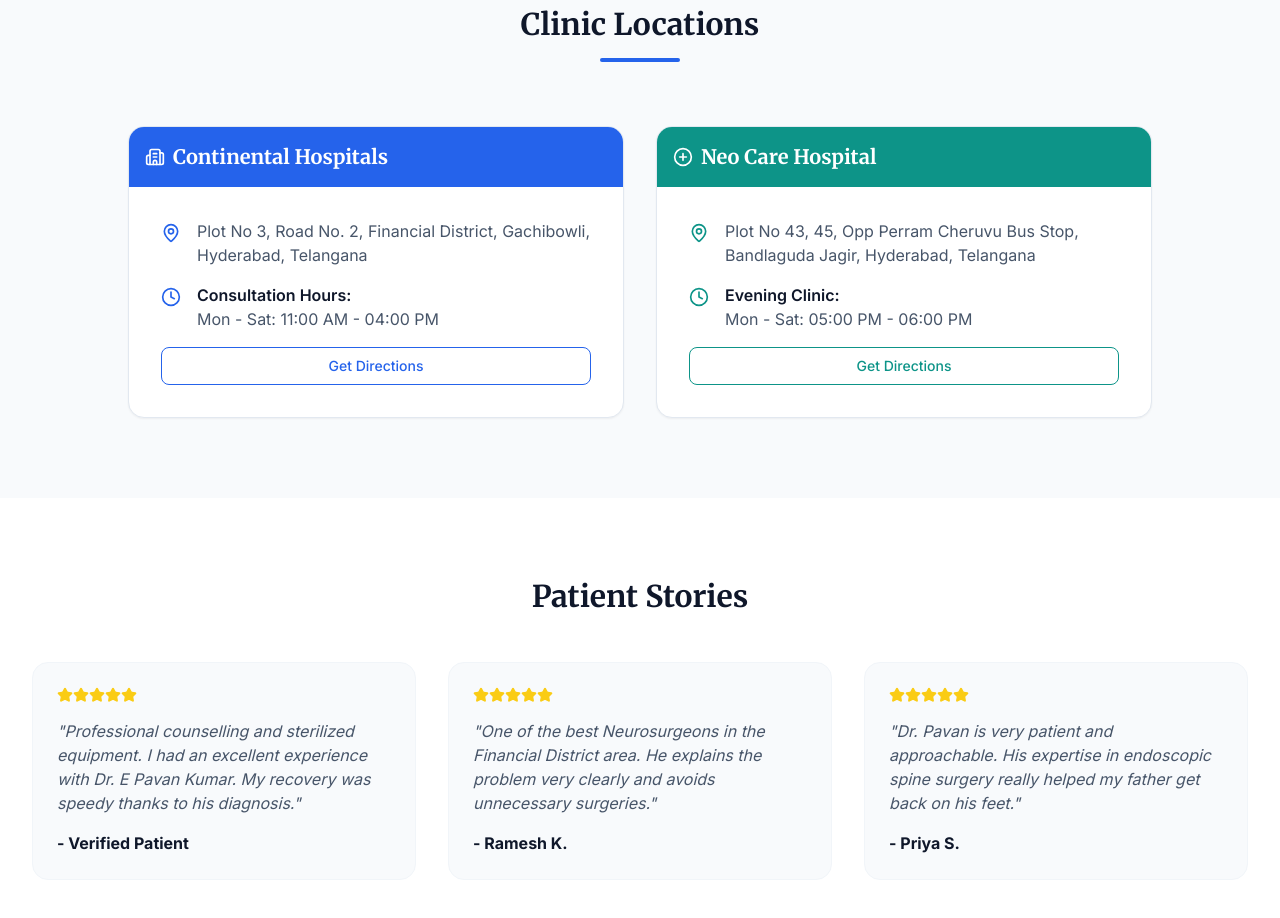
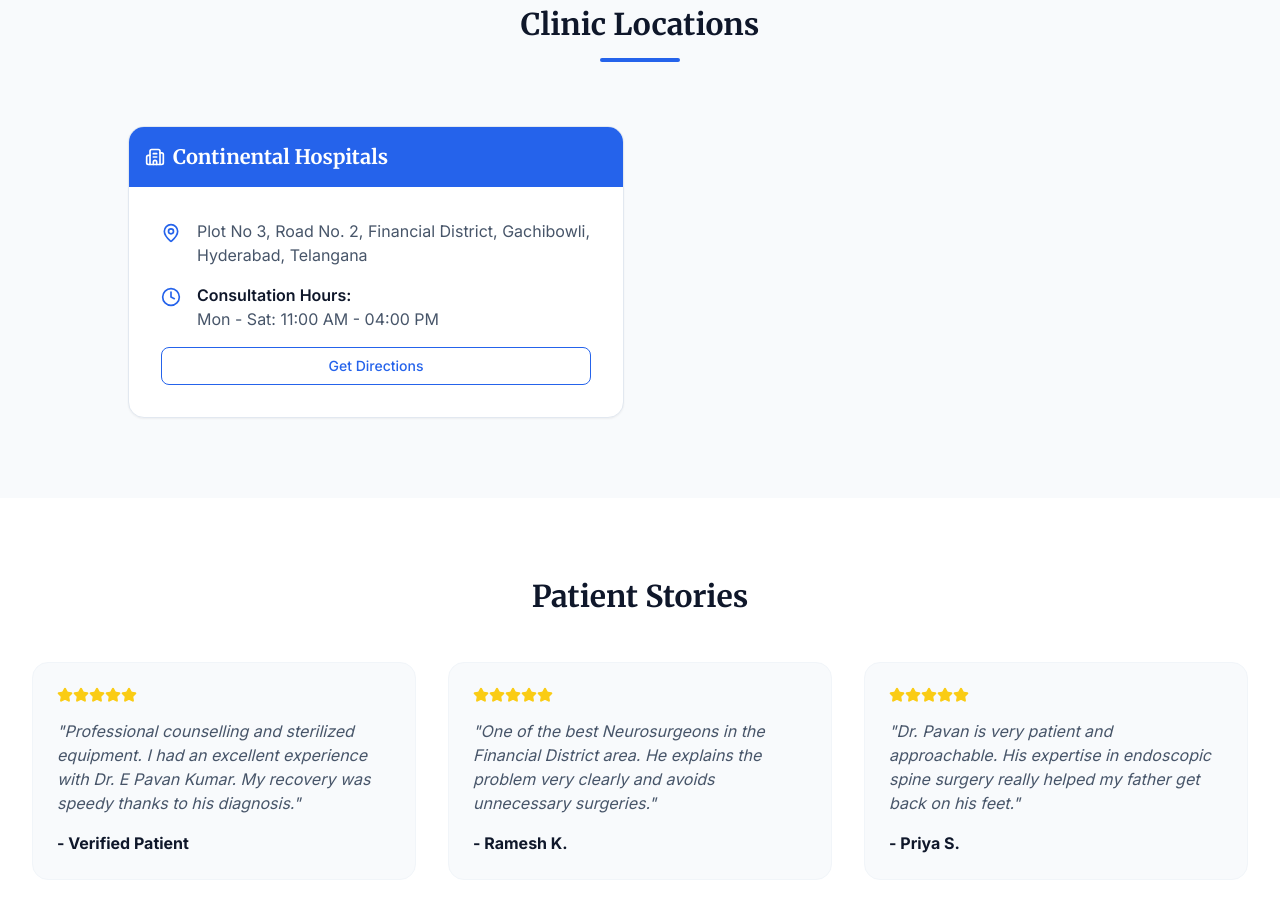
Before and after one commit to shoeib22/dr.pavanwebsite, a plain HTML site: page index.html in a window 1280 px wide. Shown: the part 3940-4858 px from the top of the page. Drawn offline with nearby package versions, Linux system fonts and the light colour scheme.

Commit message:
Remove Neo Care Hospital information section
Removed Neo Care Hospital section from index.html.

```diff
--- a/index.html
+++ b/index.html
@@ -512,32 +512,6 @@
                         </div>
                     </div>
                 </div>
-
-                <!-- Location 2 -->
-                <div class="bg-white rounded-2xl shadow-sm border border-slate-200 overflow-hidden">
-                    <div class="bg-teal-600 p-4 text-white">
-                        <h3 class="text-xl font-bold flex items-center gap-2">
-                            <i data-lucide="plus-circle" class="h-5 w-5"></i>
-                            Neo Care Hospital
-                        </h3>
-                    </div>
-                    <div class="p-8">
-                        <div class="space-y-4">
-                            <div class="flex items-start gap-4">
-                                <i data-lucide="map-pin" class="h-5 w-5 text-teal-600 mt-1 shrink-0"></i>
-                                <p class="text-slate-600">Plot No 43, 45, Opp Perram Cheruvu Bus Stop, Bandlaguda Jagir, Hyderabad, Telangana</p>
-                            </div>
-                            <div class="flex items-start gap-4">
-                                <i data-lucide="clock" class="h-5 w-5 text-teal-600 mt-1 shrink-0"></i>
-                                <div>
-                                    <p class="font-semibold text-slate-900">Evening Clinic:</p>
-                                    <p class="text-slate-600">Mon - Sat: 05:00 PM - 06:00 PM</p>
-                                </div>
-                            </div>
-                             <a href="https://maps.google.com/?q=Neo+Care+Hospital+Bandlaguda+Jagir" target="_blank" class="block w-full text-center py-2 px-4 border border-teal-600 text-teal-600 rounded-lg hover:bg-teal-50 transition-colors mt-4 text-sm font-medium">
-                                Get Directions
-                            </a>
-                        </div>
                     </div>
                 </div>
             </div>
```
